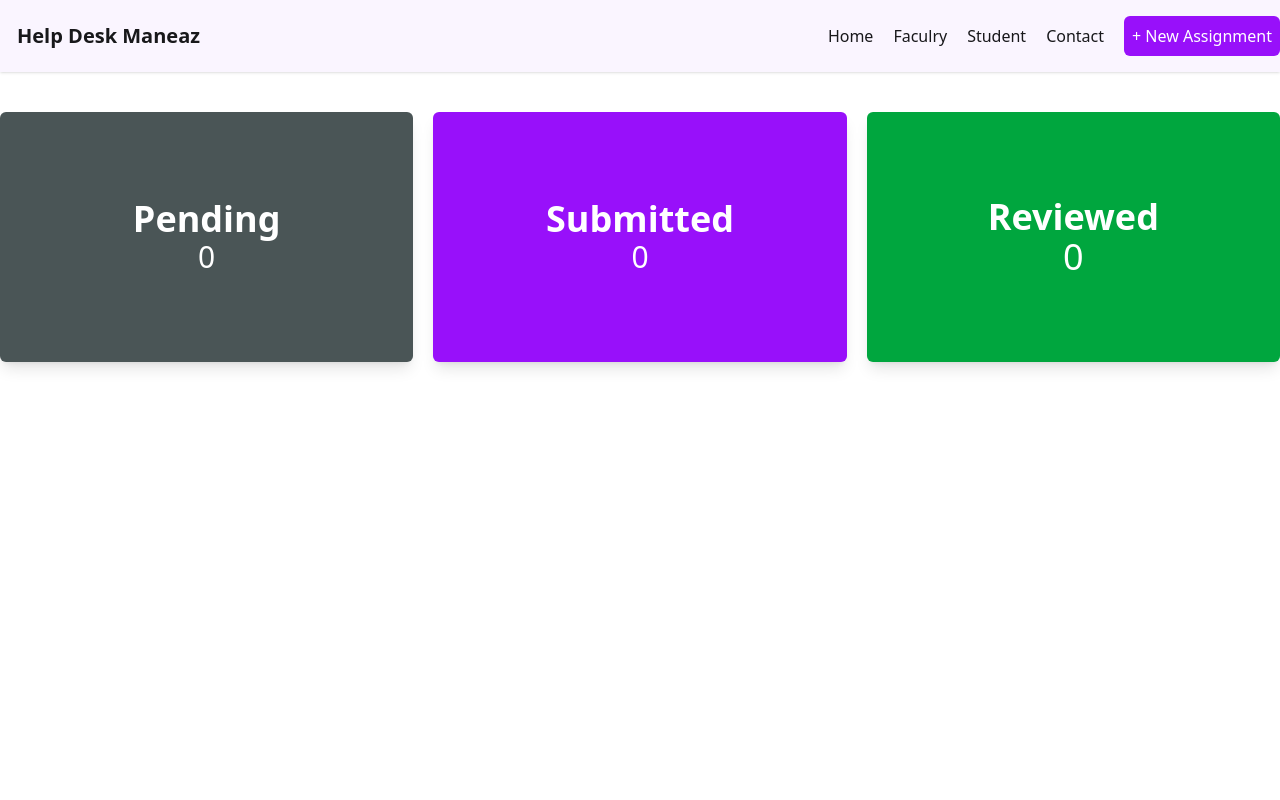
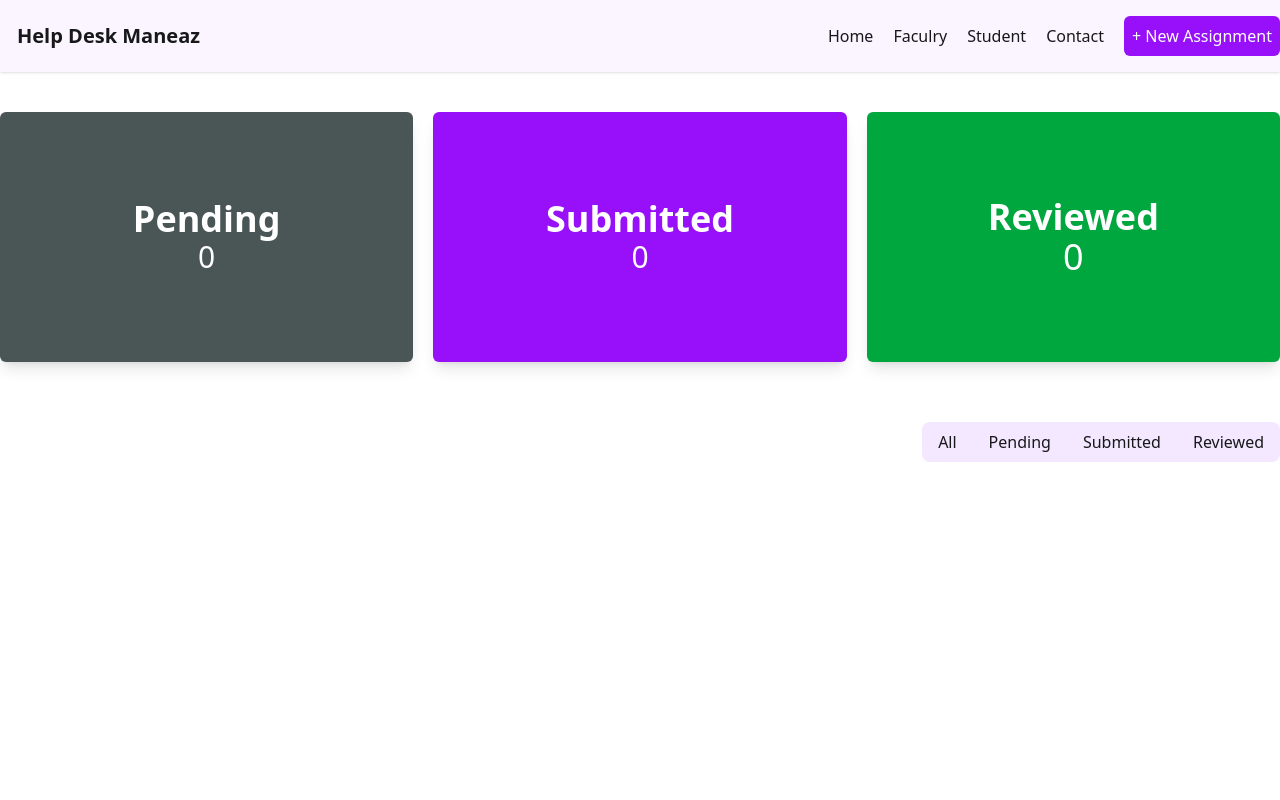
Before and after one commit to aftabfarhanarko/Help-Desk-Use-React, a React (Vite) app: page / in a window 1280 px wide. Shown: the top 800 px of the page. Built offline with nearby package versions, Linux system fonts and the light colour scheme.

Commit message:
addes counters sections

```diff
--- a/src/App.jsx
+++ b/src/App.jsx
@@ -2,6 +2,7 @@ import React from 'react';
 import Navbar from './Componend/NavBar/Navbar';
 import CounterBox from './Componend/CounterBox/CounterBox';
 import Footer from './Componend/Footer/Footer';
+import CounterButton from './Componend/CounterButton/CounterButton';
 
 
 const App = () => {
@@ -9,6 +10,7 @@ const App = () => {
     <div>
    <Navbar></Navbar>
    <CounterBox></CounterBox>
+   <CounterButton></CounterButton>
    <Footer></Footer>
    </div>
   );
--- a/src/Componend/CounterBox/CounterBox.jsx
+++ b/src/Componend/CounterBox/CounterBox.jsx
@@ -2,7 +2,7 @@ import React from 'react';
 
 const CounterBox = () => {
     return (
-        <div className='max-w-[1350px] mx-auto mt-10 flex gap-5'>
+        <div className='max-w-[1350px] mx-auto mt-10 flex  gap-5'>
             <div className='h-[250px] bg-[#4A5556] w-full rounded-md shadow-lg flex justify-center items-center'>
                 <div className='text-center text-white'>
                  <h1 className='text-4xl font-bold'>Pending</h1>
--- /dev/null
+++ b/src/Componend/CounterButton/CounterButton.jsx
@@ -0,0 +1,16 @@
+import React from "react";
+
+const CounterButton = () => {
+  return (
+    <div className=" max-w-[1340px] mx-auto mt-15 flex justify-end gap-2">
+      <div className=" bg-purple-100 rounded-lg text-md font-medium">
+          <button className="px-4 py-2 ">All</button>
+        <button className="px-4 py-2 ">Pending</button>
+        <button className="px-4 py-2 ">Submitted</button>
+        <button className="px-4 py-2 ">Reviewed</button>
+      </div>
+    </div>
+  );
+};
+
+export default CounterButton;
```
